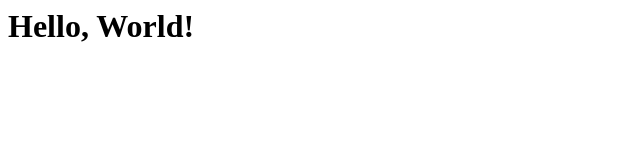
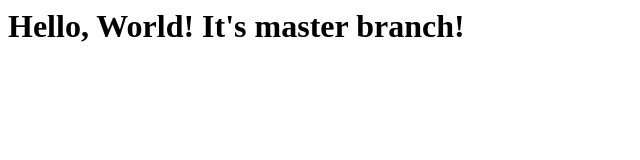
Before and after one commit to oldflexer/WebTestProject, a plain HTML site: page index.html in a window 1280 px wide. Shown: the whole page, without its empty margins (0-640 px from the left). Drawn offline with Linux system fonts and the light colour scheme.

Commit message:
220601 modified index

```diff
--- a/index.html
+++ b/index.html
@@ -1,5 +1,5 @@
 <body>
 	<h1>
-	Hello, World!
+	Hello, World! It's master branch!
 	</h1>
 </body>
```
